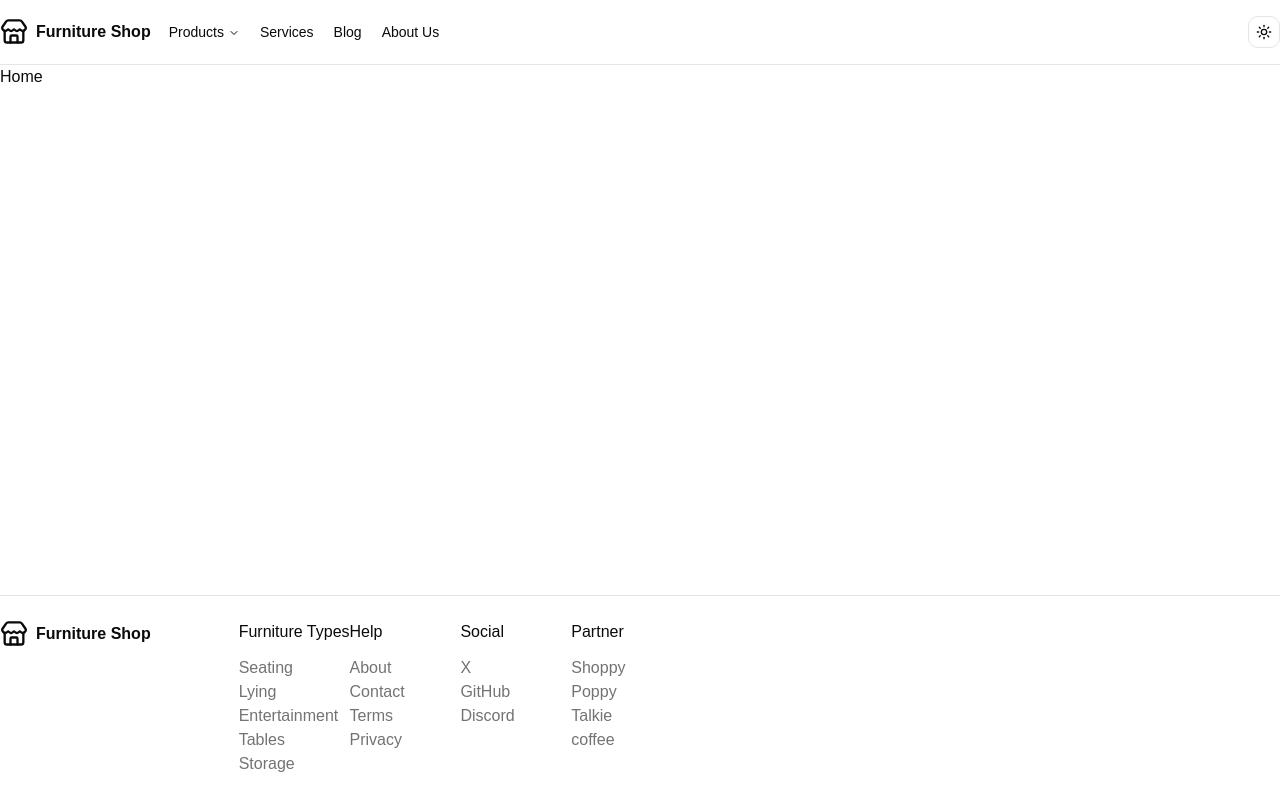
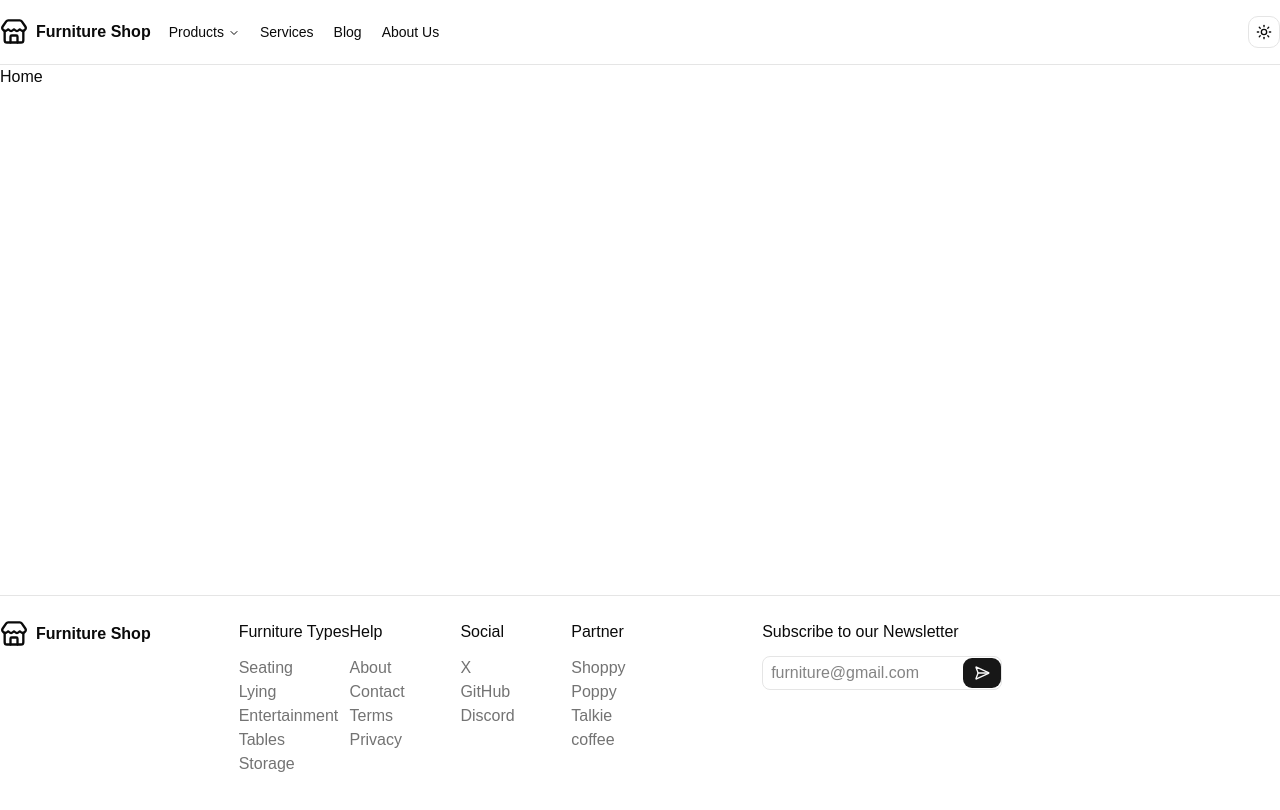
Before and after one commit to YelMinSoe/furniture, a React (Vite) app in the folder client/: page / in a window 1280 px wide. Shown: the top 810 px of the page. Built offline with nearby package versions, Linux system fonts and the light colour scheme.

Commit message:
News letter and footer is finished

```diff
--- a/client/package.json
+++ b/client/package.json
@@ -13,6 +13,7 @@
   },
   "dependencies": {
     "@fontsource-variable/inter": "^5.3.0",
+    "@hookform/resolvers": "^7.0.9",
     "@tailwindcss/vite": "^4",
     "class-variance-authority": "^0.7.1",
     "cn": "^0.5.2",
@@ -20,10 +21,12 @@
     "radix-ui": "^1.8.1",
     "react": "^19.3.1",
     "react-dom": "^19.3.1",
+    "react-hook-form": "^7.92.0",
     "react-router": "^8.5.3",
     "shadcn": "^4.23.0",
     "tailwindcss": "^4",
-    "tw-animate-css": "^1.4.0"
+    "tw-animate-css": "^1.4.0",
+    "zod": "^4.6.7"
   },
   "devDependencies": {
     "@eslint/js": "^10",
--- a/client/src/components/layouts/Footer.tsx
+++ b/client/src/components/layouts/Footer.tsx
@@ -3,6 +3,7 @@ import { Link } from "react-router"
 // Local imports
 import { Icons } from "../icons"
 import { siteConfig } from "@/config/site"
+import NewsLetter from "../news-letter"
 
 const Footer = () => {
   return (
@@ -37,6 +38,10 @@ const Footer = () => {
               </div>
             ))}
           </section>
+          <section>
+            <h4 className="mb-3 font-medium">Subscribe to our Newsletter</h4>
+            <NewsLetter />
+          </section>
         </section>
       </div>
     </footer>
--- /dev/null
+++ b/client/src/components/news-letter.tsx
@@ -0,0 +1,73 @@
+// Library imports
+import * as z from "zod"
+import { useForm } from "react-hook-form"
+import { zodResolver } from "@hookform/resolvers/zod"
+import { useState } from "react"
+
+// Local imports
+import { Button } from "./ui/button"
+import { Icons } from "./icons"
+
+const emailSchema = z.object({
+  email: z.email({
+    message: "Please enter a valid email address",
+  }),
+})
+
+const NewsLetter = () => {
+  const [loading, setLoading] = useState(false)
+  const {
+    register,
+    formState: { errors },
+    handleSubmit,
+  } = useForm<z.infer<typeof emailSchema>>({
+    resolver: zodResolver(emailSchema),
+    defaultValues: {
+      email: "",
+    },
+  })
+  const onSubmit = (values: z.infer<typeof emailSchema>) => {
+    console.log(values)
+    setLoading(true)
+  }
+
+  return (
+    <div className="">
+      <form onSubmit={handleSubmit(onSubmit)} noValidate>
+        <div className="relative flex w-60 items-center">
+          <label htmlFor="newsletter-email" className="sr-only">
+            E-mail
+          </label>
+          <input
+            id="newsletter-email"
+            {...register("email")}
+            type="email"
+            placeholder="furniture@gmail.com"
+            className="h-8.5 w-full rounded-md border p-2 pr-13"
+            autoComplete="off"
+            aria-invalid={!!errors.email}
+          />
+          <Button
+            type="submit"
+            size="icon"
+            aria-label="Subscribe"
+            className="absolute right-0 w-10 p-0.5"
+          >
+            {loading ? (
+              <Icons.loader className="size-4 animate-spin" />
+            ) : (
+              <Icons.send className="size-4" />
+            )}
+          </Button>
+        </div>
+        {errors.email && (
+          <p className="mt-1 text-sm text-destructive">
+            {errors.email.message}
+          </p>
+        )}
+      </form>
+    </div>
+  )
+}
+
+export default NewsLetter
--- a/client/src/pages/Error.tsx
+++ b/client/src/pages/Error.tsx
@@ -1,4 +1,5 @@
 // Local imports
+import Footer from "@/components/layouts/Footer"
 import Header from "@/components/layouts/Header"
 import { Button } from "@/components/ui/button"
 import {
@@ -30,6 +31,7 @@ const Error = () => {
           </CardFooter>
         </Card>
       </main>
+      <Footer />
     </div>
   )
 }
```
Also changed, not shown: client/src/components/icons.tsx (+9 -1 lines), 1 other file (tests, documents, lock files or other folders).
